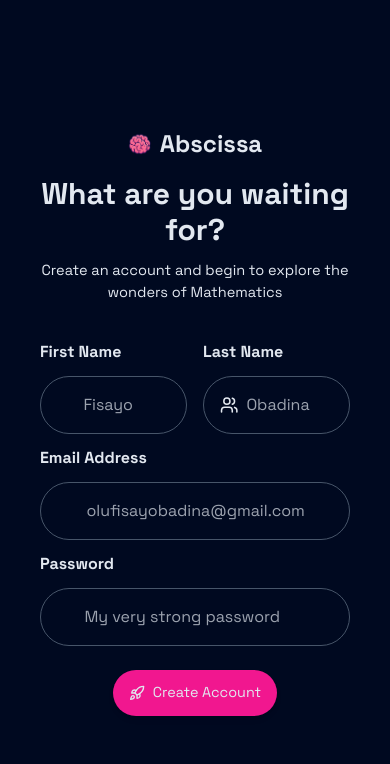
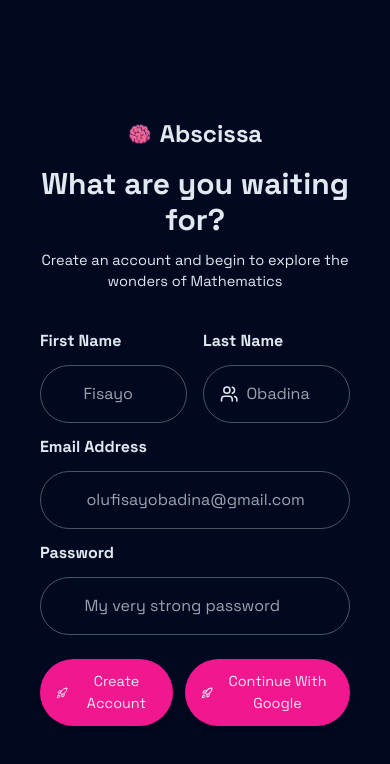
Before and after one commit to fisayo-dev/abscissa, a React (Vite) app in the folder frontend/: page /signup in a window 390 px wide. Shown: the top 764 px of the page. Built offline with nearby package versions, Linux system fonts and the light colour scheme; some icons are missing.

Commit message:
style: asdjusted responsiveness for signup form

```diff
--- a/frontend/src/pages/Public/Signup.jsx
+++ b/frontend/src/pages/Public/Signup.jsx
@@ -6,7 +6,7 @@ import { useState } from "react";
 const Signup = () => {
   const [showPassword, setShowPassword] = useState(false);
   return (
-    <div className="md:grid form-grid">
+    <div className="xl:grid form-grid">
       <div className="grid h-[100vh] overflow-scroll place-items-center">
         <div className="px-10 py-2">
           <div className="flex flex-col gap-4 place-items-center">
@@ -80,17 +80,21 @@ const Signup = () => {
                   </div>
                 </div>
               </div>
-              <div className="flex justify-center">
+              <div className="flex justify-center gap-3">
                 <button className="shadow-md text-[0.9rem] md:text-m px-4 py-3 flex items-center gap-2 rounded-full bg-pink hover-dark-bg-pink">
                   <Rocket className="h-4 w-4 md:h-6 md:w-6" />
                   <p className="capitalize">Create account</p>
+                </button>
+                <button className="shadow-md text-[0.9rem] md:text-m px-4 py-3 flex items-center gap-2 rounded-full bg-pink hover-dark-bg-pink">
+                  <Rocket className="h-4 w-4 md:h-6 md:w-6" />
+                  <p className="capitalize">Continue with google</p>
                 </button>
               </div>
             </form>
           </div>
         </div>
       </div>
-      <div className="hidden md:grid place-items-center dark-bg-blue border-l-[0.1rem] border-l-slate-500 shadow-md">
+      <div className="hidden xl:grid place-items-center dark-bg-blue border-l-[0.1rem] border-l-slate-500 shadow-md">
         <div className="flex flex-col"></div>
       </div>
     </div>
```
